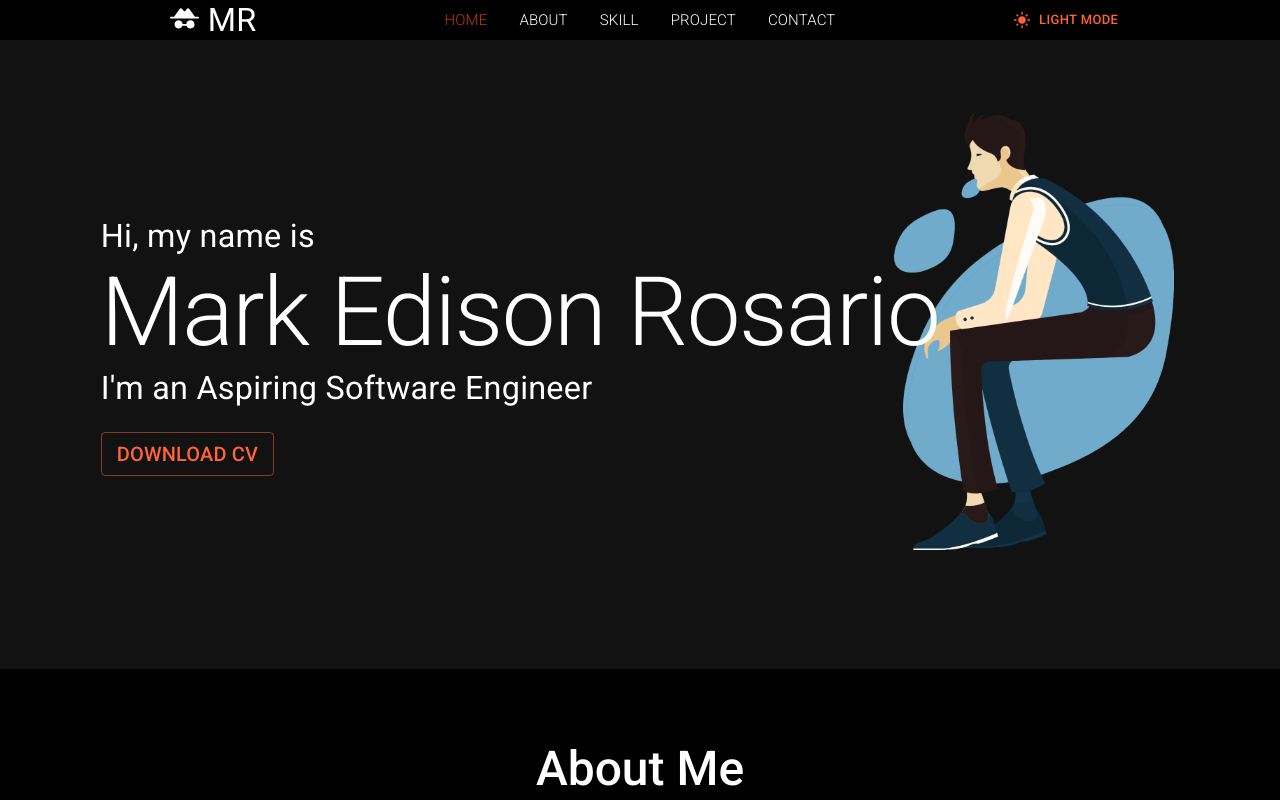
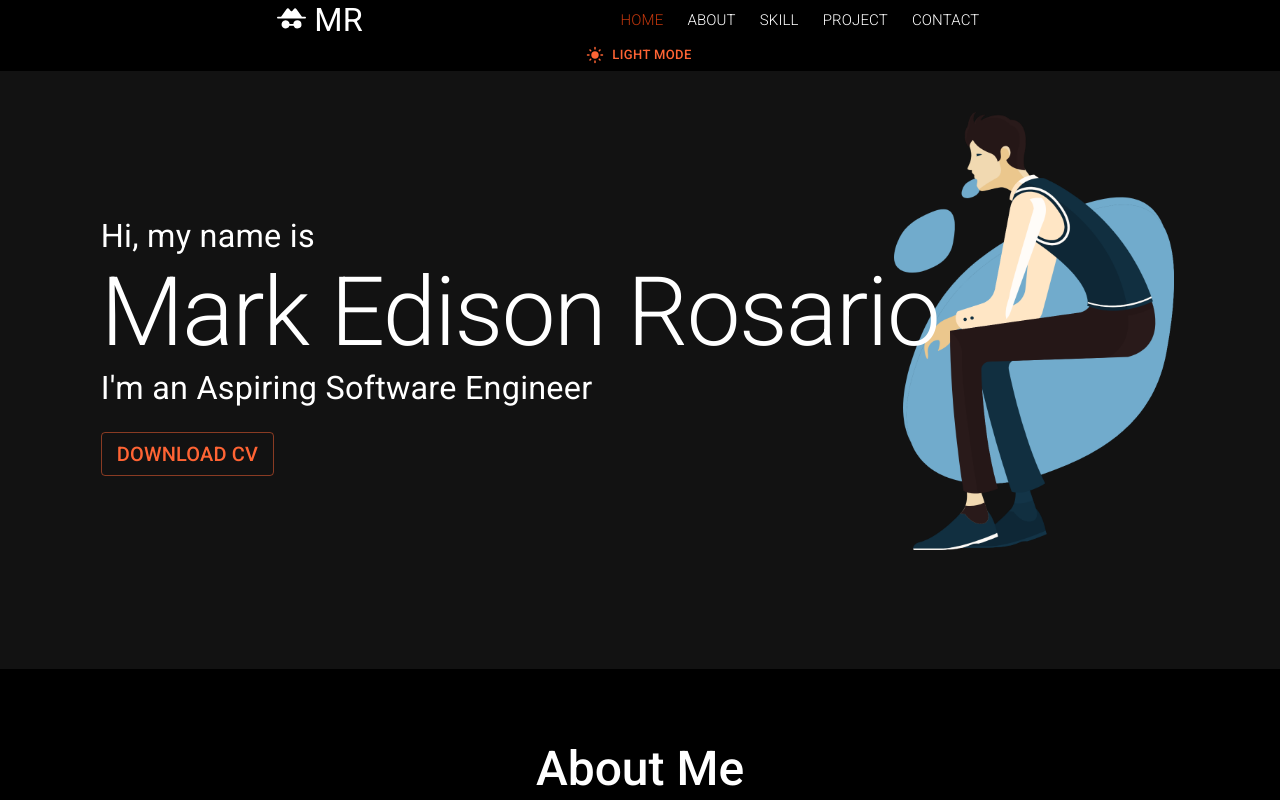
Before and after one commit to MrYious/My-Portfolio, a React (Create React App) app in the folder frontend/: page / in a window 1280 px wide. Shown: the top 800 px of the page. Built offline with nearby package versions, Linux system fonts and the light colour scheme.

Commit message:
feat: map navData

```diff
--- a/frontend/src/App.js
+++ b/frontend/src/App.js
@@ -65,7 +65,7 @@ export default function App() {
         <CssBaseline/>
         {/* ROOT */}
         <Grid container className='selector' direction={"column"}>
-          <Home intro={MyData.intro} small={small}/>
+          <Home intro={MyData.intro} small={small} navData={MyData.navLinks}/>
           <About about={MyData.about} />
           <Skill skills={MyData.skills}/>
           <Projects />
--- a/frontend/src/components/Home.js
+++ b/frontend/src/components/Home.js
@@ -4,7 +4,7 @@ import Navbar from './Navbar';
 import banner from "../assets/avatar.png"
 import { useTheme } from '@mui/material/styles';
 
-const Home = ({ intro, small }) => {
+const Home = ({ intro, small, navData }) => {
 
     const theme = useTheme();
 
@@ -17,7 +17,7 @@ const Home = ({ intro, small }) => {
             direction={"column"}
             py={small ? 10 : 12}
         >
-            <Navbar small={small} />
+            <Navbar small={small} navData={navData}/>
             <Grid container item justifyContent={"center"} alignContent="center">
                 {/* 1 */}
                 <Grid
--- a/frontend/src/components/NavLinkGroup.js
+++ b/frontend/src/components/NavLinkGroup.js
@@ -5,7 +5,7 @@ import NavLinkItems from "./NavLinkItems";
 import NavMenu from "./NavMenu";
 import ThemeToggle from "./ThemeToggle";
 
-const NavLinkGroup = ({ small }) => {
+const NavLinkGroup = ({ small, navData }) => {
 
     const [open, setOpen] = useState(false);
 
@@ -29,13 +29,13 @@ const NavLinkGroup = ({ small }) => {
                     justifyContent={"center"} textAlign={"center"}
                     rowSpacing="10"
                 >
-                    <NavLinkItems small={small}/>
+                    <NavLinkItems small={small} navData={navData}/>
                 </Grid>}
             </>
         :   //Large
             <>
-                <Grid container item xs={4} justifyContent={"center"} alignContent={"center"}  >
-                    <NavLinkItems />
+                <Grid container item xs={4} md={6} justifyContent={"center"} alignContent={"center"}  >
+                    <NavLinkItems small={small} navData={navData}/>
                 </Grid>
                 <ThemeToggle small={small}/>
             </>
--- a/frontend/src/components/NavLinkItems.js
+++ b/frontend/src/components/NavLinkItems.js
@@ -1,37 +1,25 @@
 import { Grid } from "@mui/material";
 import {Link} from "react-scroll"
 
-const NavLinkItems = ({small}) => {
+const NavLinkItems = ({small, navData}) => {
+
 
     const size = small ? 30 : 15;
     const margin = small ? 1 : 0;
 
     return(<>
-        <Grid item px={2} my={margin} fontSize={size} fontWeight={300}>
-            <Link activeClass="active" to="Home" spy={true} smooth={true} >
-                HOME
-            </Link>
-        </Grid>
-        <Grid item px={2} my={margin} fontSize={size} fontWeight={300}>
-            <Link activeClass="active" to="About" spy={true} smooth={true} >
-                ABOUT
-            </Link>
-        </Grid>
-        <Grid item px={2} my={margin} fontSize={size} fontWeight={300}>
-            <Link activeClass="active" to="Skill" spy={true} smooth={true} >
-                SKILL
-            </Link>
-        </Grid>
-        <Grid item px={2} my={margin} fontSize={size} fontWeight={300}>
-            <Link activeClass="active" to="Project" spy={true} smooth={true} >
-                PROJECT
-            </Link>
-        </Grid>
-        <Grid item px={2} my={margin} fontSize={size} fontWeight={300}>
-            <Link activeClass="active" to="Contact" spy={true} smooth={true} >
-                CONTACT
-            </Link>
-        </Grid>
+        {navData.map( (link) => {
+        return <Grid item my={margin} key={link.id} fontSize={size} fontWeight={300}>
+                <Link
+                    activeClass="active"
+                    to={link.to}
+                    spy={true} smooth={true}
+                    style={{paddingLeft: 12, paddingRight: 12, cursor:"pointer"}}
+                >
+                    {link.name}
+                </Link>
+            </Grid>
+        })}
     </>)
 }
 
--- a/frontend/src/components/Navbar.js
+++ b/frontend/src/components/Navbar.js
@@ -3,7 +3,7 @@ import { Grid, Typography } from "@mui/material";
 import { Icon } from '@iconify/react';
 import NavLinkGroup from "./NavLinkGroup";
 
-const Navbar = ({ small }) => {
+const Navbar = ({ small, navData }) => {
 
     return(<>
         <Grid
@@ -18,7 +18,7 @@ const Navbar = ({ small }) => {
             {/* 1 */}
             <Grid
                 item
-                xs={8} md={4}
+                xs={8} md={3}
                 alignContent={"center"}
                 textAlign={small ? 'start' : 'center'}
                 px={5}
@@ -29,7 +29,7 @@ const Navbar = ({ small }) => {
                 </Typography>
             </Grid>
             {/* 2-3 */}
-            <NavLinkGroup small={small} />
+            <NavLinkGroup small={small} navData={navData}/>
         </Grid>
     </>)
 }
```
